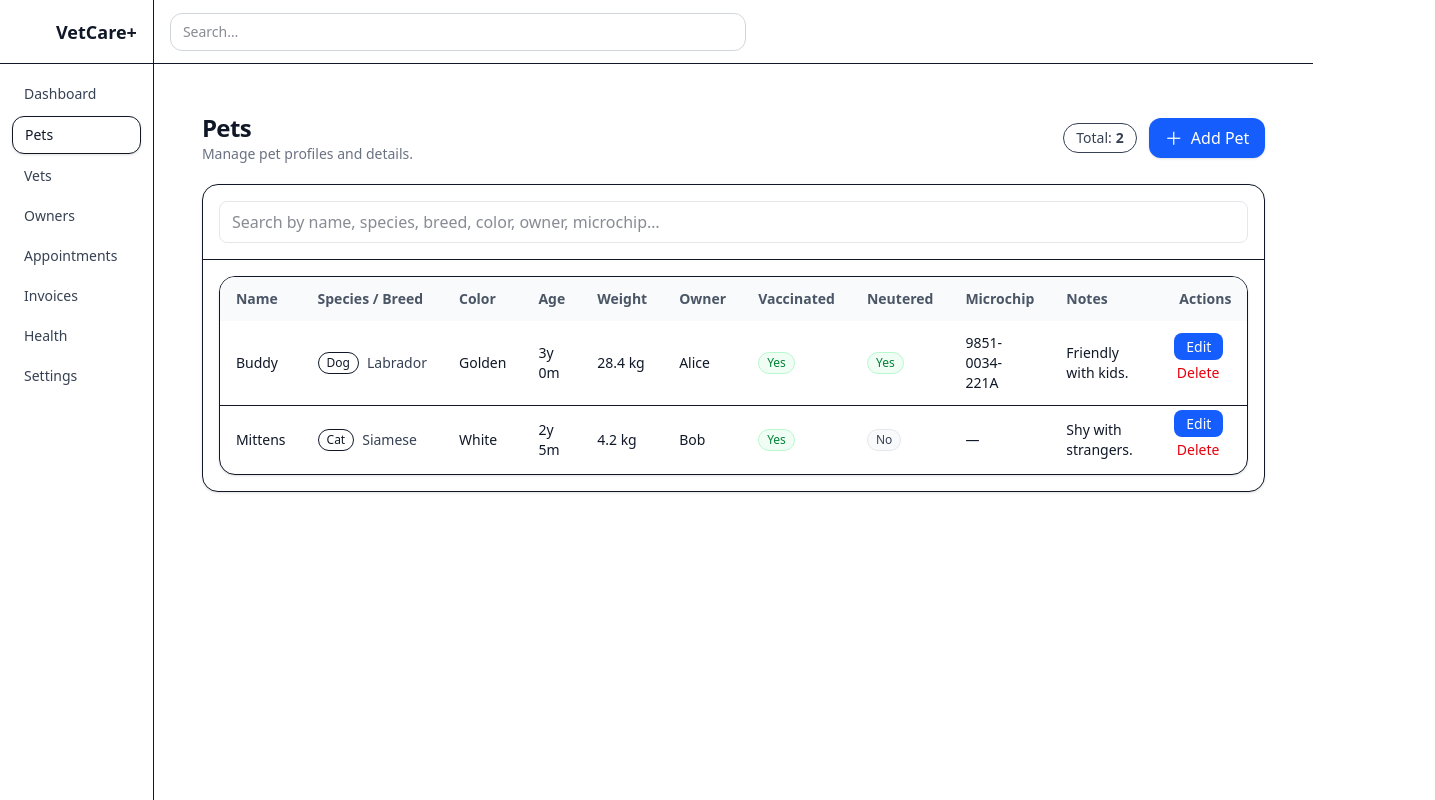
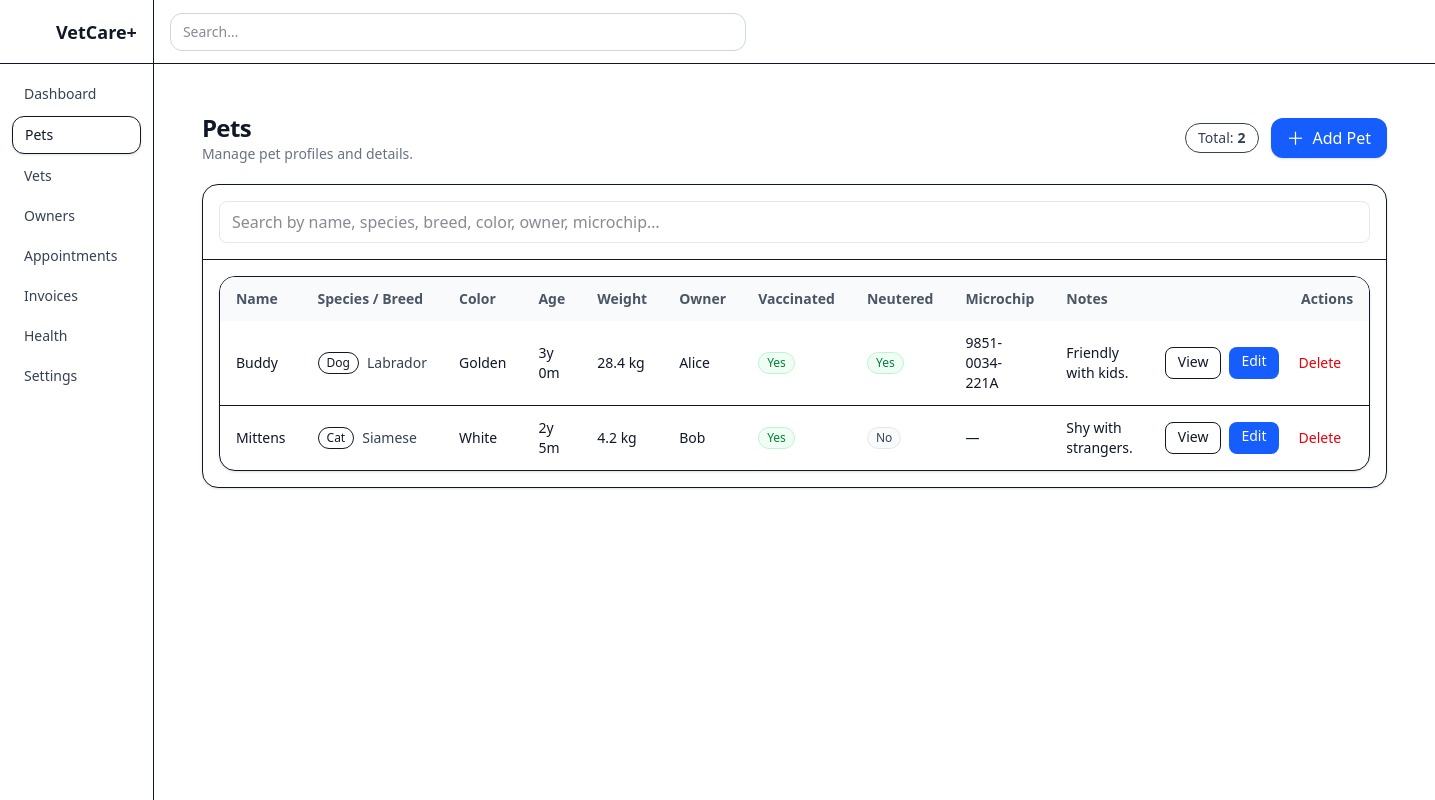
Before and after one commit to Maharshi1208/vetcareplus-2, a React (Vite) app: page /pets in a window 1280 px wide. Shown: the whole page, 1435 px wide, since content can reach past the window. Built offline with nearby package versions, Linux system fonts and the light colour scheme.

Commit message:
feat(pets): add View link (mobile + desktop) and unify actions cell

```diff
--- a/src/pages/Pets.tsx
+++ b/src/pages/Pets.tsx
@@ -109,7 +109,14 @@ export default function PetsPage() {
                           {p.breed ? <span className="text-gray-500">• {p.breed}</span> : null}
                         </div>
                       </div>
+                      {/* Actions: View / Edit / Delete */}
                       <div className="flex items-center gap-2">
+                        <Link
+                          to={`/pets/${p.id}`}
+                          className="rounded-lg border px-3 py-1 text-sm hover:bg-gray-50"
+                        >
+                          View
+                        </Link>
                         <Link
                           to={`/pets/${p.id}/edit`}
                           className="rounded-lg bg-blue-600 px-3 py-1 text-sm text-white hover:bg-blue-700"
@@ -124,6 +131,7 @@ export default function PetsPage() {
                         </button>
                       </div>
                     </div>
+
                     <div className="mt-3 grid grid-cols-2 gap-2 text-sm">
                       <div className="rounded-lg bg-gray-50 px-3 py-2">
                         <div className="text-gray-500">Age</div>
@@ -225,8 +233,15 @@ export default function PetsPage() {
                               "—"
                             )}
                           </td>
-                          {/* Single Actions column */}
-                          <td className="px-4 py-2 text-right space-x-2">
+                          {/* Actions: View / Edit / Delete */}
+                          <td className="px-4 py-3">
+                            <div className="flex justify-end gap-2">
+                              <Link
+                                to={`/pets/${p.id}`}
+                                className="rounded-lg border px-3 py-1 text-sm hover:bg-gray-50"
+                              >
+                                View
+                              </Link>
                               <Link
                                 to={`/pets/${p.id}/edit`}
                                 className="rounded-lg bg-blue-600 px-3 py-1 text-sm text-white hover:bg-blue-700"
@@ -235,10 +250,11 @@ export default function PetsPage() {
                               </Link>
                               <button
                                 onClick={() => removePet(p.id)}
-                              className="rounded-lg px-3 py-1.5 text-red-600 hover:bg-red-50"
+                                className="rounded-lg px-3 py-1.5 text-sm text-red-600 hover:bg-red-50"
                               >
                                 Delete
                               </button>
+                            </div>
                           </td>
                         </tr>
                       ))}
```
Lines whose indentation alone changed are shown as unchanged.
